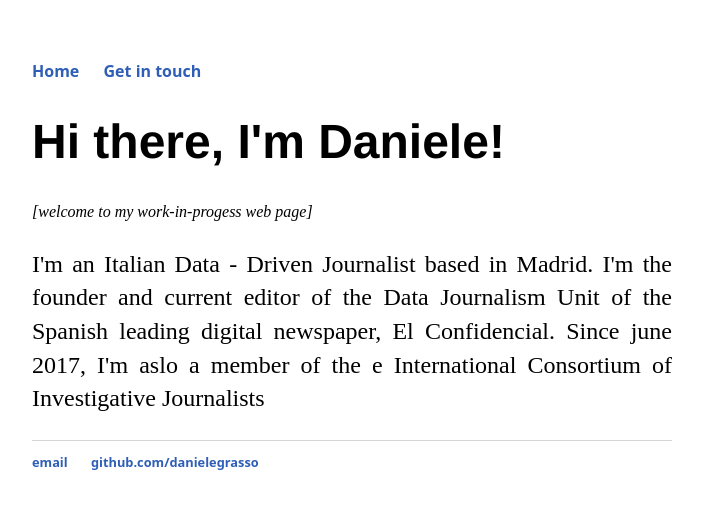
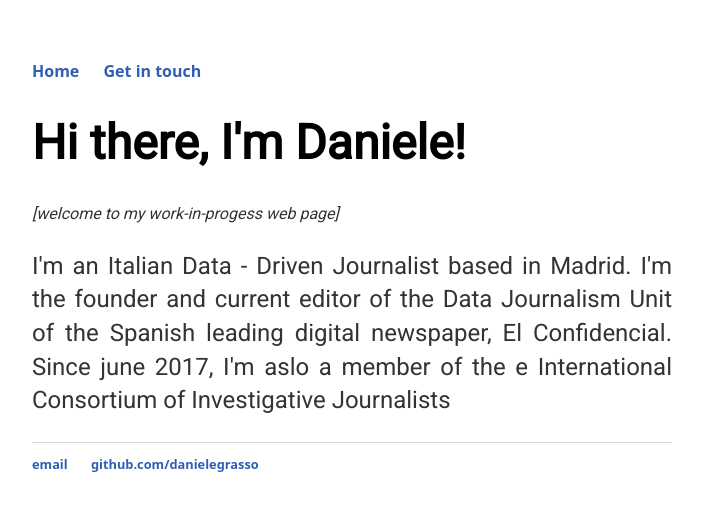
Before and after one commit to danielegrasso/danielegrasso.github.io, a Jekyll site: the page built from index.html, in a window 1280 px wide. Shown: the top 511 px of the page, without its empty margins (288-991 px from the left). Built offline with Jekyll 4.4.1, drawn with Linux system fonts in a browser that asks for light colours.

Commit message:
Update main.css

```diff
--- a/css/main.css
+++ b/css/main.css
@@ -22,12 +22,12 @@ a:hover {
 }
 h1 {
     font-size: 3em;
-    font-family:'Helvetica', 'Arial', 'Sans-Serif';
+    font-family: 'Roboto', sans-serif;
 }
 p {
     font-size: 1.5em;
     line-height: 1.4em;
-    font-family:'Helvetica', 'Arial', 'Sans-Serif'
+    font-family: 'Roboto', sans-serif;
     color: #333;
 }
 footer {
```
